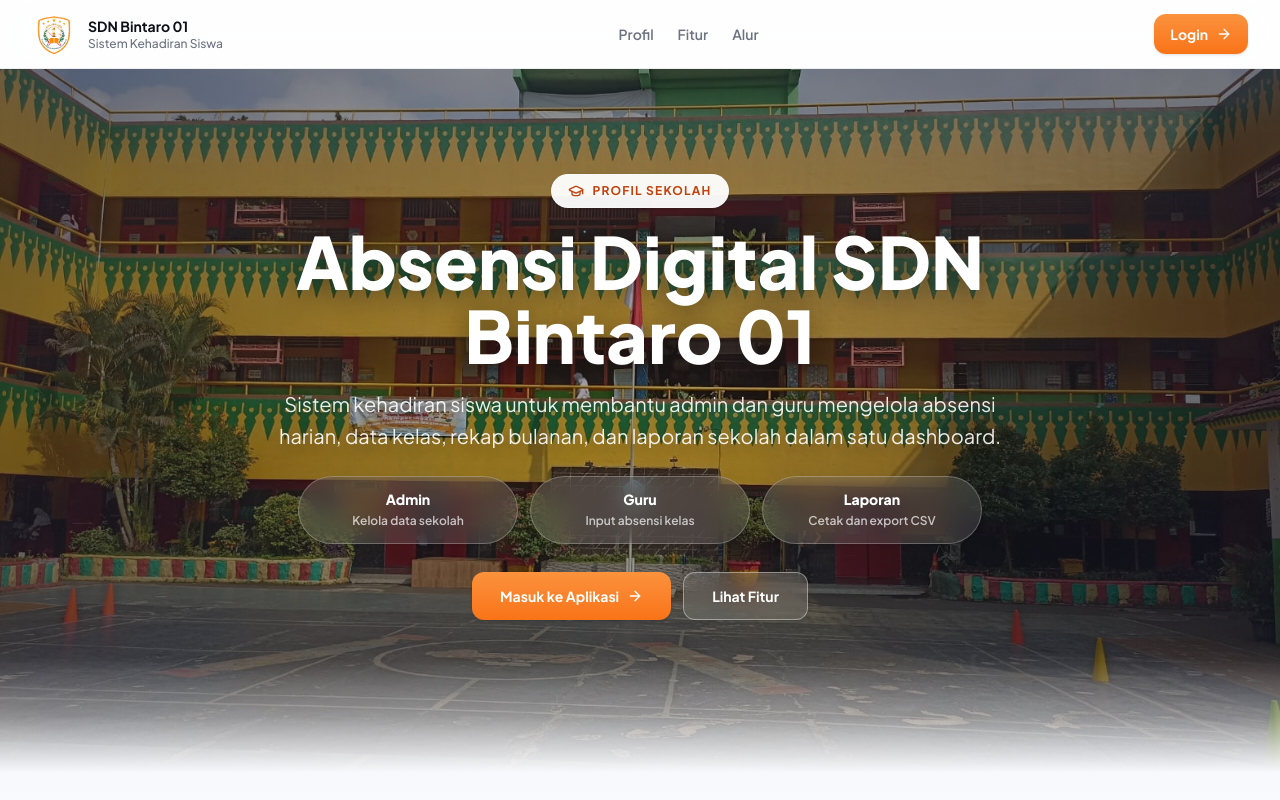
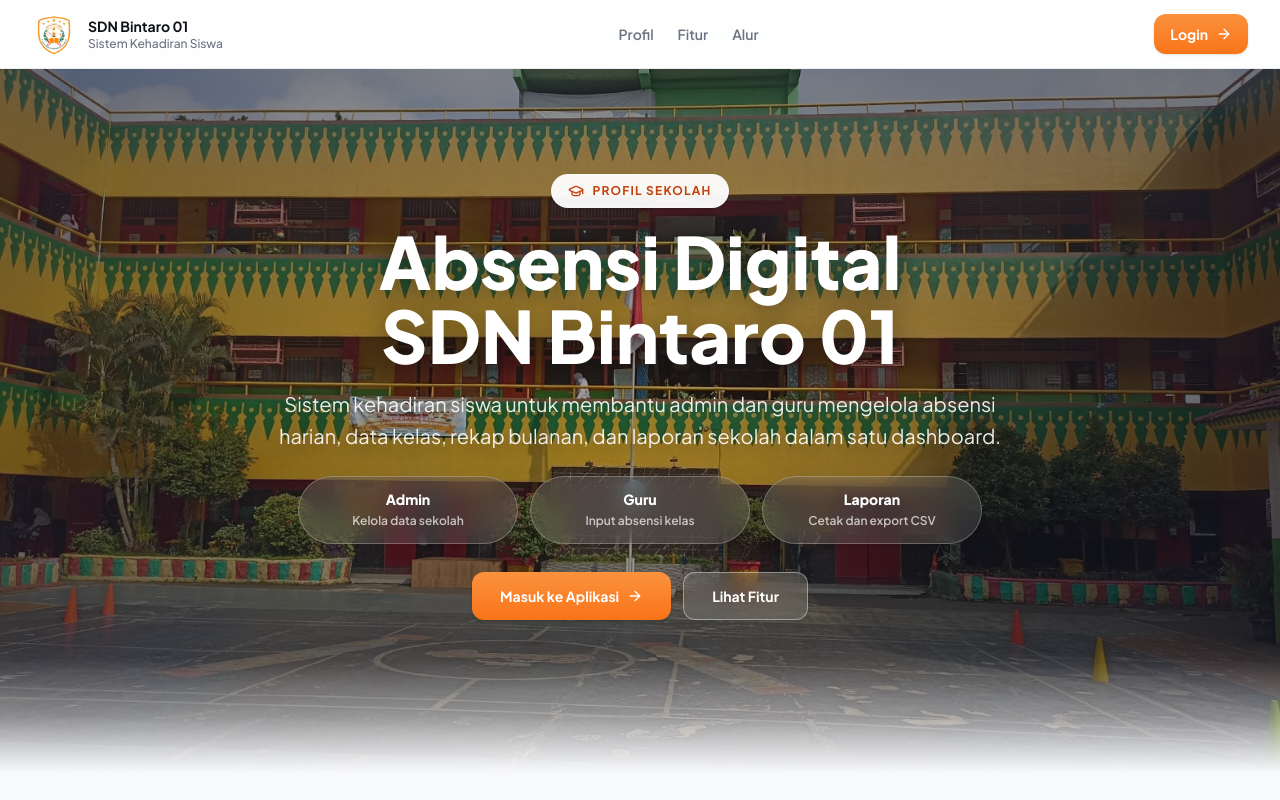
Before and after one commit to rhmatzeka/AppAbsensiSDN1Bintaro, a Next.js app: page / in a window 1280 px wide. Shown: the top 800 px of the page. Built offline with nearby package versions, Linux system fonts and the light colour scheme.

Commit message:
Split landing hero title lines

```diff
--- a/app/page.tsx
+++ b/app/page.tsx
@@ -88,7 +88,8 @@
               Profil Sekolah
             </div>
             <h1 className="max-w-4xl text-4xl font-black leading-[1.03] tracking-normal text-white [text-shadow:0_4px_28px_rgba(0,0,0,0.45)] sm:text-6xl lg:text-[68px] xl:text-[72px]">
-              Absensi Digital SDN Bintaro 01
+              <span className="block">Absensi Digital</span>
+              <span className="block">SDN Bintaro 01</span>
             </h1>
             <p className="mt-4 max-w-3xl text-base leading-7 text-white/90 [text-shadow:0_2px_18px_rgba(0,0,0,0.42)] sm:text-lg lg:text-xl lg:leading-8">
               Sistem kehadiran siswa untuk membantu admin dan guru mengelola absensi harian, data kelas, rekap bulanan, dan laporan sekolah dalam satu dashboard.
```
